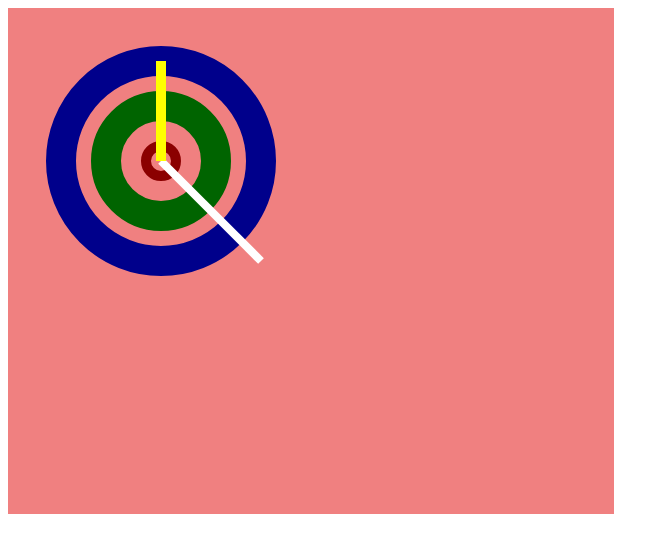
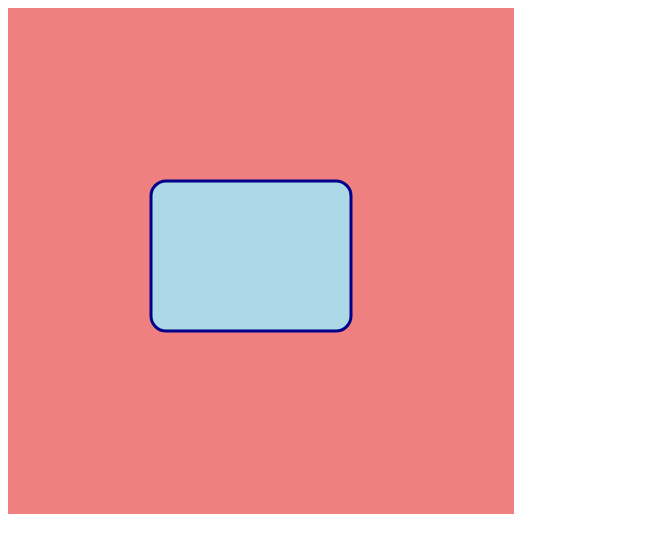
Before and after one commit to Gideon-Jacob-S/Code, a plain HTML site: page Learning/index.html in a window 1280 px wide. Shown: the whole page, without its empty margins (0-669 px from the left). Drawn offline with Linux system fonts and the light colour scheme.

Commit message:
HTML5 - SVG part 3 (Rectangle)

```diff
--- a/Learning/index.html
+++ b/Learning/index.html
@@ -12,34 +12,17 @@
         </style>
     </head>
     <body>
-        <svg width='600' height='500'>
-            Sorry buddy, your browser does not support inline SVG
-            <circle cx="150"
-                    cy="150"
-                    r="100"
-                    fill="transparent"
-                    stroke="darkblue"
-                    stroke-width="30px"/>
-            <circle cx="150"
-                    cy="150"
-                    r="55"
-                    fill="transparent"
-                    stroke="darkgreen"
-                    stroke-width="30px"/>
-            <circle cx="150"
-                    cy="150"
-                    r="5"
-                    fill="transparent"
-                    stroke="darkred"
-                    stroke-width="30px"/>
-            <line x1="150" y1="150"
-                  x2="250" y2="250"
-                  stroke="white"
-                  stroke-width="8px"/>
-            <line x1="150" y1="150"
-                  x2="150" y2="50"
-                  stroke="yellow"
-                  stroke-width="10px"/>
+        <svg width='500' height='500'>
+            <rect x="140"
+                  y="170"
+                  width="200"
+                  height="150"
+                  fill="lightblue"
+                  stroke="darkblue"
+                  stroke-width="3px"
+                  rx="15"
+                  ry="15"/>
+            Sorry Buddy, your browser does not supports SVG
         </svg>
     </body>
 </html>
```
